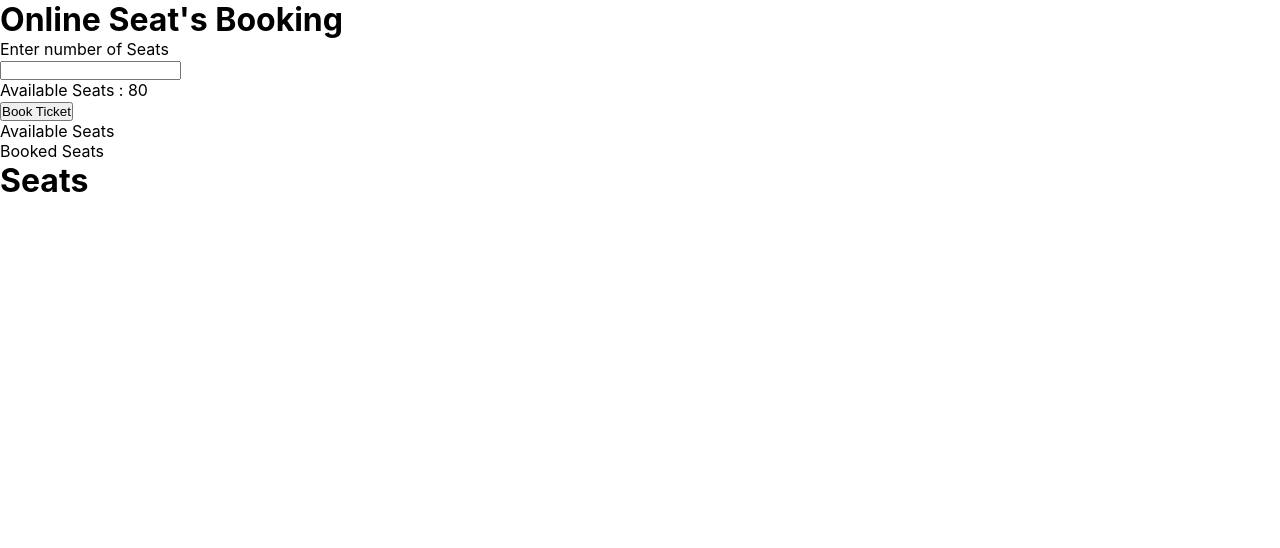
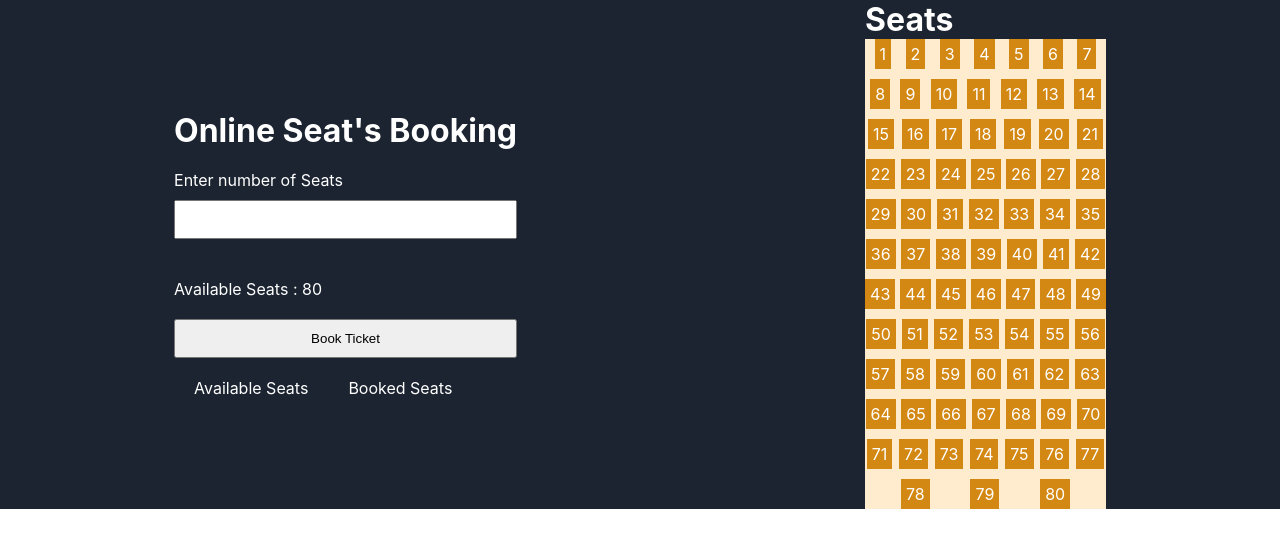
Before and after one commit to Kajalgupta1011/unstop_assignment, a React (Create React App) app: page / in a window 1280 px wide. Shown: the top 548 px of the page. Built offline with nearby package versions, Linux system fonts and the light colour scheme.

Commit message:
write css code

```diff
--- a/src/App.css
+++ b/src/App.css
@@ -2,3 +2,58 @@
   margin: 0;
   padding: 0;
 }
+.container{
+  background-color: #1B2430;
+  display: flex;
+  flex-direction: row;
+  justify-content: space-around;
+  align-items: center;
+  /* gap: 40px; */
+  color: white;
+}
+.form{
+  display: flex;
+  flex-direction: column;
+  gap: 20px;
+}
+.input{
+  display: flex;
+  flex-direction: column;
+  gap: 10px;
+}
+.input input{
+  padding: 10px;
+}
+.error{
+  color: #FF0000;
+}
+.indicator{
+  display: flex;
+  flex-direction: row;
+  gap: 20px;
+}
+button{
+  padding: 10px;
+
+}
+.seats-container{
+  background-color: blanchedalmond;
+  display: flex;
+  flex-direction: column;
+  gap: 10px;
+}
+.row{
+  display: flex;
+  flex-direction: row;
+  justify-content: space-evenly;
+  /* background-color: aqua; */
+  gap: 5px;
+}
+.seat{
+  display: flex;
+  justify-content: space-around;
+  align-items: center;
+  padding: 5px;
+  background-color: rgb(212, 136, 20);
+  padding: 5px;
+}
--- a/src/App.js
+++ b/src/App.js
@@ -10,10 +10,10 @@ function App() {
 
 	function handleSubmit() {
 
-		if (!seats) return setError("Please enter the number of seats !!!");
-		if (seats <= 0) return setError("Seat number can't be 0");
-		if (seats > 7) return setError("Seat number can't be greater than 7");
-		if(avalSeats < seats)	return setError("Value exceeds available seats")
+		if (!seats) return setError("Please enter the number of seats ⚠️");
+		if (seats <= 0) return setError("Seat number can't be 0 ⚠️");
+		if (seats > 7) return setError("Seat number can't be greater than 7 ⚠️");
+		if(avalSeats < seats)	return setError("Value exceeds available seats ⚠️")
 
 		console.log(BookingSeat(Number(seats)));
 
@@ -24,6 +24,7 @@ function App() {
 		<div className="container">
 			<div className="form">
 				<h1 className="heading">Online Seat's Booking</h1>
+				<div className="input">
 					<p>Enter number of Seats</p>
 					<input
 						type="number"
@@ -31,6 +32,7 @@ function App() {
 						onChange={(e) => setSeats(e.target.value)}
 						min={0}
 					/>
+				</div>
 				<small className="error">{error}</small>
 				<p className="show-availSeat">Available Seats : {avalSeats}</p>
 				<button onClick={handleSubmit}>Book Ticket</button>
--- a/src/ShowSeats.js
+++ b/src/ShowSeats.js
@@ -8,12 +8,18 @@ function ShowSeats() {
 				return (
 					<div className="row" key={"row" + idx}>
 						{row.map((num, idx) => {
-							<div
-								key={"col" + idx}
-								className={`seat ${
-									bookedSeats.includes(num) ? "booked" : "" }`} >
-								{num}
-							</div>;
+							return (
+								<div
+									key={"col" + idx}
+									className={`seat ${
+										bookedSeats.includes(num)
+											? "booked"
+											: ""
+									}`}
+								>
+									{num}
+								</div>
+							);
 						})}
 					</div>
 				);
```
Lines whose indentation alone changed are shown as unchanged.
